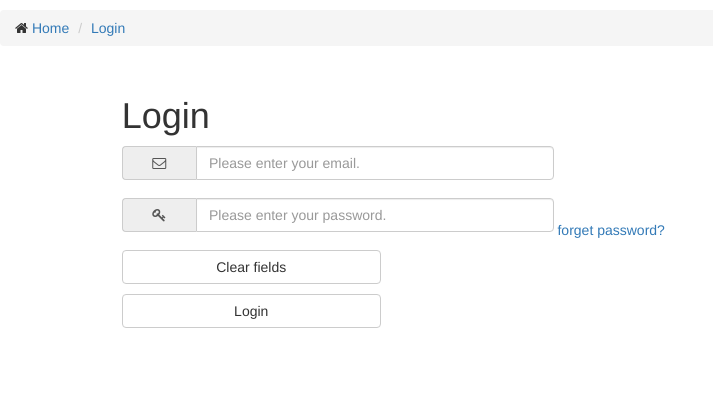
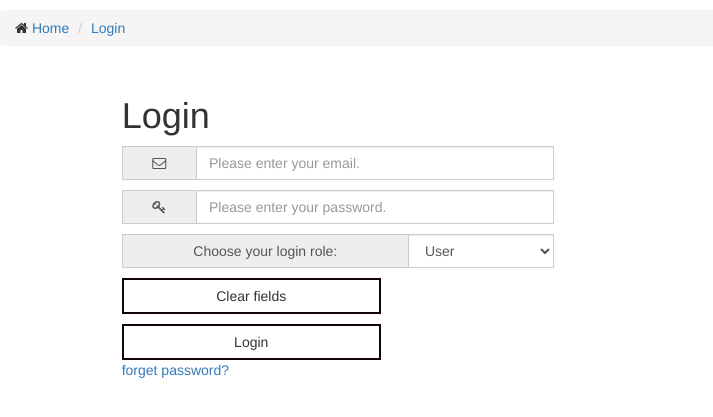
Before and after one commit to Yuhuu/Plan-with-fun, a PHP site: page /WEBprosjekt-2015/ in a window 1280 px wide. Shown: the part 50-467 px from the top of the page, without its empty margins (0-713 px from the left). Run offline with PHP 8.4, Linux system fonts and the light colour scheme; some libraries are stand-ins or nearby versions.

Commit message:
added some angular routing
added some stuff

```diff
--- a/index.php
+++ b/index.php
@@ -1,13 +1,14 @@
 
 <!DOCTYPE HTML>
 <html lang="no" ng-app="myApp" ng-controller="myCtrl">
-
+<!--do not use old directive ng:, becasue of IE compatibilit use ng-app instead-->
     <head>
         <meta http-equiv="Content-Type" content="text/html; charset=utf-8">
         <meta name="viewport" content="width=device-width,initial-scale=1">
         <title>AngularJS friendsPlan App</title>
         <!-- Bootstrap css-->
         <link rel="stylesheet" href="http://maxcdn.bootstrapcdn.com/bootstrap/3.3.6/css/bootstrap.min.css">
+        <!-- Angular js -->
         <script src="http://ajax.googleapis.com/ajax/libs/angularjs/1.4.8/angular.min.js"></script>
         <script src="https://ajax.googleapis.com/ajax/libs/jquery/1.12.0/jquery.min.js"></script>
         <!-- Bootstrap Js -->
@@ -17,11 +18,18 @@
         <!-- HTML5 Shim and Respond.js IE8 support of HTML5 elements and media queries -->
 
     </head>
-
     <body>
         <?php
         require_once 'navigation.php';
         ?>
+        <!-- angular templating -->
+        <!-- this is where content will be injected -->
+        <div ng-view>
+        <?php
+        include "login.php";
+        ?>
+        </div>
+        <!--    put angualr scrip at the end , to avail long loading time   -->
 
     </body>
 </html>
--- a/login.php
+++ b/login.php
@@ -12,66 +12,82 @@
 <div class="container col-xs-12 col-md-10 col-md-offset-1" style="margin-top:10px;">
     <h1> Login</h1>
     <form class="form-inline" action="" name="registerForm" ng-submit="doSubmit()"
-          ng-init="user.myEmail = '';user.myPassword = ''"
+          ng-init="user.myEmail = '';
+                  user.myPassword = ''"
           vmsgs-form>
 
         <div class="input-group col-xs-12 col-md-5" >
-            <span class="input-group-addon"><i class="fa fa-envelope-o fa-fw"></i></span>
+            <span class="input-group-addon sharp"><i class="fa fa-envelope-o fa-fw"></i></span>
             <input type="email"
                    name = "myEmail"
                    vmsg
                    ng-model="user.myEmail"
                    ng-minlength ="10"
-                   class="form-control"
+                   class="form-control sharp"
                    placeholder="Please enter your email."
-                   /></div>
+                   />
+        </div>
         <div class="input-group col-xs-12 col-md-6" >
             <span ng-show="registerForm.myEmail.$touched && registerForm.myEmail.$invalid">
-            Email address with "@" is required, it should contain minimun 10 character</span>
+                Email address with "@" is required, it should contain minimun 10 character
+            </span>
         </div>
         <div class="input-group col-xs-12 col-md-5" style="margin-top:10px;">
-
-            <span class="input-group-addon"><i class="fa fa-key fa-fw"></i></span>
+            <span class="input-group-addon sharp"><i class="fa fa-key fa-fw"></i></span>
             <input type="password"
                    name = "myPassword"
                    vmsg
                    ng-model="user.myPassword"
                    ng-minlength="4"
-                   class="form-control"
+                   class="form-control sharp"
                    placeholder="Please enter your password."
-                   /></div>
+                   />
+<!--            <span class="input-group-btn">
+                <button class="btn btn-default" type="submit">X</button>
+            </span>-->
+        </div>
+
         <div class="input-group col-xs-12 col-md-6" >
             <span ng-show="registerForm.myPassword.$touched && registerForm.myPassword.$invalid">
                 Password is required, it should contain minimun 4 character.</span><br>
             <span>{{cancelsucceed}}<br></span>
-        <a href="resent_password.php">forget password? </a>
+        </div>
+
+        <div class="input-group col-xs-12 col-md-5" style="margin-top:10px;">
+            <span class="input-group-addon sharp">Choose your login role:</span>
+            <select class="selectpicker form-control sharp" data-live-search="true"  title="Please select a User type...">
+                <option value="User selected">User</option>
+                <option value="Admin">Admin</option>
+            </select>
         </div>
 
 
 
-    <div class="input-group col-xs-6 col-xs-3">
+        <div class="clearfix"></div>
+        <div class="input-group col-xs-6 col-xs-3 ">
     <!--    <input type="button" value="Cancel changes" />-->
-    <button type="button" data-ng-click="doCancel()" class="btn btn-default col-xs-12" style="margin-top:10px;">Clear fields</button>
+            <button type="button" data-ng-click="doCancel()" class="btn btn-default sharp outline col-xs-12" style="margin-top:10px;">Clear fields</button>
 
-    <button type="submit" class="btn btn-default col-xs-12" style="margin-top:10px;">Login</button>
+            <button type="submit" class="btn btn-default sharp outline col-xs-12" style="margin-top:10px;">Login</button>
+            <a href="resent_password.php">forget password? </a>
         </div>
     </form>
 </div>
 <script>
     // Defining angularjs application.
     var postApp = angular.module('myApp', []);
-postApp.controller('myCtrl', function($scope, $http) {
+    postApp.controller('myCtrl', function ($scope, $http) {
         // create a blank object to handle form data.
         $scope.user = {};
         // calling our submit function.
-    $scope.doSubmit = function(){
+        $scope.doSubmit = function () {
             $http({
                 method: 'POST',
                 url: 'insert.php',
                 data: $scope.user,
-            headers : {'Content-Type': 'application/x-www-form-urlencoded'}
+                headers: {'Content-Type': 'application/x-www-form-urlencoded'}
             })
-        .success(function(data){
+                    .success(function (data) {
                         if (data.errors) {
                             // Showing errors in data array
                             $scope.errorUserName = data.errors.myEmail;
@@ -82,9 +98,9 @@ postApp.controller('myCtrl', function($scope, $http) {
                         }
                     });
         };
-    $scope.doCancel = function(){
-        $scope.user.myEmail='';
-        $scope.user.myPassword ='';
+        $scope.doCancel = function () {
+            $scope.user.myEmail = '';
+            $scope.user.myPassword = '';
             $scope.cancelsucceed = 'All input fields are cleared now.';
         }
     });
--- a/navigation.php
+++ b/navigation.php
@@ -31,9 +31,6 @@
   </div>
 </nav>
 
-<?php
-include "login.php";
-?>
 <!--      <div id="main-content" ng-controller="PostCtrl" ng-init="getPosts()">
       <input class="hidden" type="checkbox" ng-model="viewEditPost" />
       <a href="#" class="submitButton" ng-click="viewEditPost=!viewEditPost"></a>
--- a/style.css
+++ b/style.css
@@ -81,6 +81,35 @@
   margin: 0px;
   padding: 0px;
 }
+.sharp {
+  border-radius:0;
+}
+
+/*this is override from bootstrap*/
+
+.btn.outline {
+    background: none;
+}
+.btn-default.outline {
+    border: 2px solid #120402;
+}
+.btn-default.outline:hover,
+.btn-default.outline:focus,
+.btn-default.outline:active,
+.btn-default.outline.active,
+.open > .dropdown-toggle.btn-default {
+    color: #33a6cc;
+    border-color: #33a6cc;
+}
+
+.btn-default.outline:active,
+.btn-default.outline.active {
+    border-color: #007299;
+    color: #007299;
+    box-shadow: none;
+}
+
+
 
 @media (max-width: 767) {
   .navbar-custom .navbar-nav .open .dropdown-menu > li > a {
```
Also changed, not shown: nbproject/private/private.xml (added, +22 -0 lines), script.js (added, +9 -0 lines), file_structure.md (renamed from README kopi.md). Lines whose indentation alone changed are shown as unchanged.
